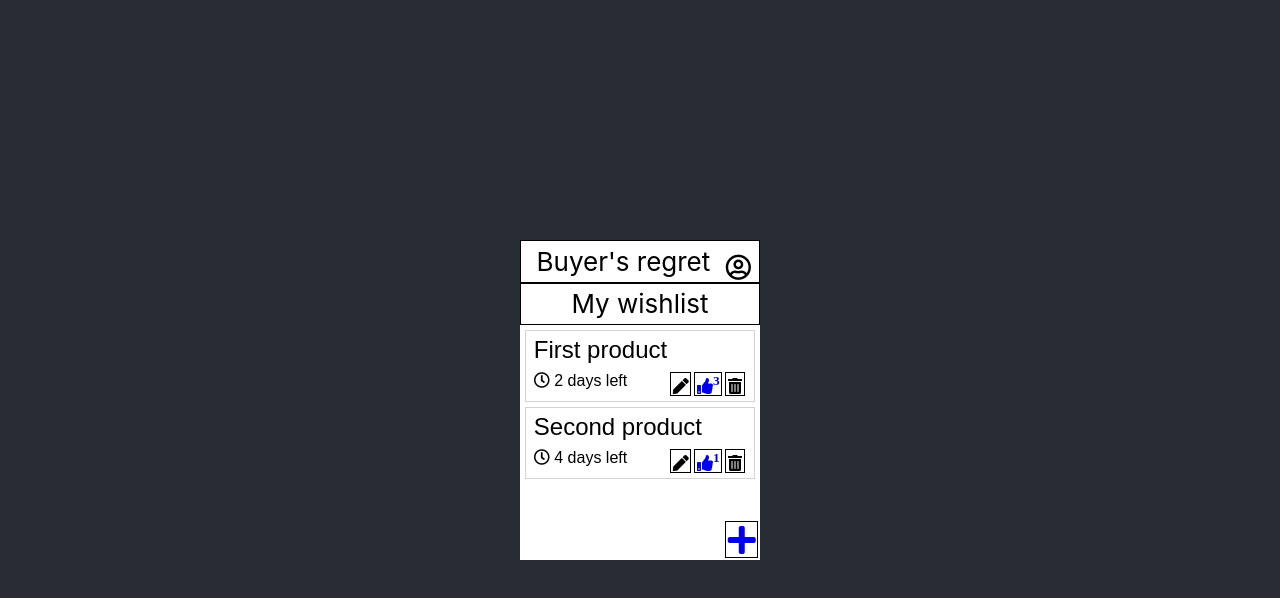
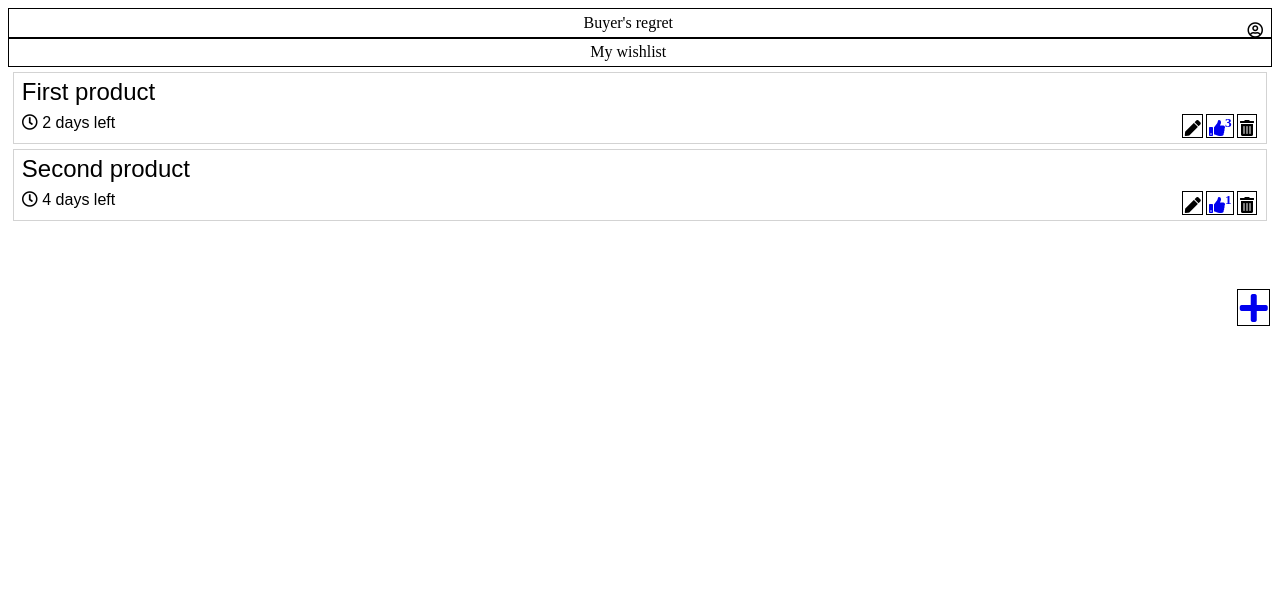
Before and after one commit to agiledev3/buyers-remorse-app, a React (Create React App) app: page / in a window 1280 px wide. Shown: the top 598 px of the page. Built offline with nearby package versions, Linux system fonts and the light colour scheme.

Commit message:
remove App.css and index.css

```diff
--- a/src/App.css
+++ /dev/null
@@ -1,38 +0,0 @@
-.App {
-  text-align: center;
-}
-
-.App-logo {
-  height: 40vmin;
-  pointer-events: none;
-}
-
-@media (prefers-reduced-motion: no-preference) {
-  .App-logo {
-    animation: App-logo-spin infinite 20s linear;
-  }
-}
-
-.App-header {
-  background-color: #282c34;
-  min-height: 100vh;
-  display: flex;
-  flex-direction: column;
-  align-items: center;
-  justify-content: center;
-  font-size: calc(10px + 2vmin);
-  color: white;
-}
-
-.App-link {
-  color: #61dafb;
-}
-
-@keyframes App-logo-spin {
-  from {
-    transform: rotate(0deg);
-  }
-  to {
-    transform: rotate(360deg);
-  }
-}
--- a/src/App.js
+++ b/src/App.js
@@ -1,7 +1,6 @@
 import { useState } from "react";
 import { BrowserRouter as Router } from 'react-router-dom';
 
-import "./App.css";
 import Home from "./Components/Home";
 import { Products, TestSource } from "./Products";
 
--- a/src/index.css
+++ /dev/null
@@ -1,13 +0,0 @@
-body {
-  margin: 0;
-  font-family: -apple-system, BlinkMacSystemFont, 'Segoe UI', 'Roboto', 'Oxygen',
-    'Ubuntu', 'Cantarell', 'Fira Sans', 'Droid Sans', 'Helvetica Neue',
-    sans-serif;
-  -webkit-font-smoothing: antialiased;
-  -moz-osx-font-smoothing: grayscale;
-}
-
-code {
-  font-family: source-code-pro, Menlo, Monaco, Consolas, 'Courier New',
-    monospace;
-}
--- a/src/index.js
+++ b/src/index.js
@@ -1,6 +1,5 @@
 import React from 'react';
 import ReactDOM from 'react-dom';
-import './index.css';
 import App from './App';
 import reportWebVitals from './reportWebVitals';
 
```
